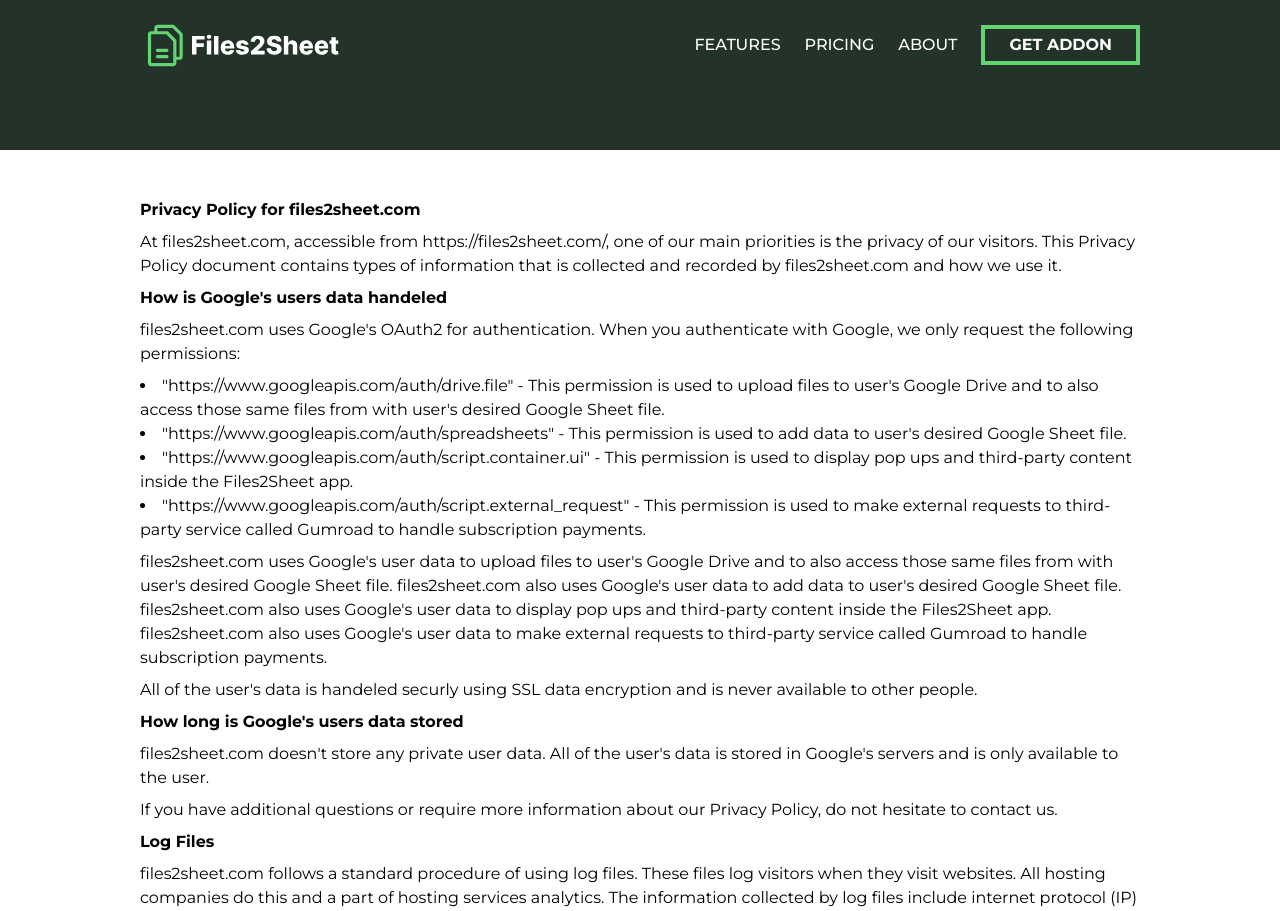
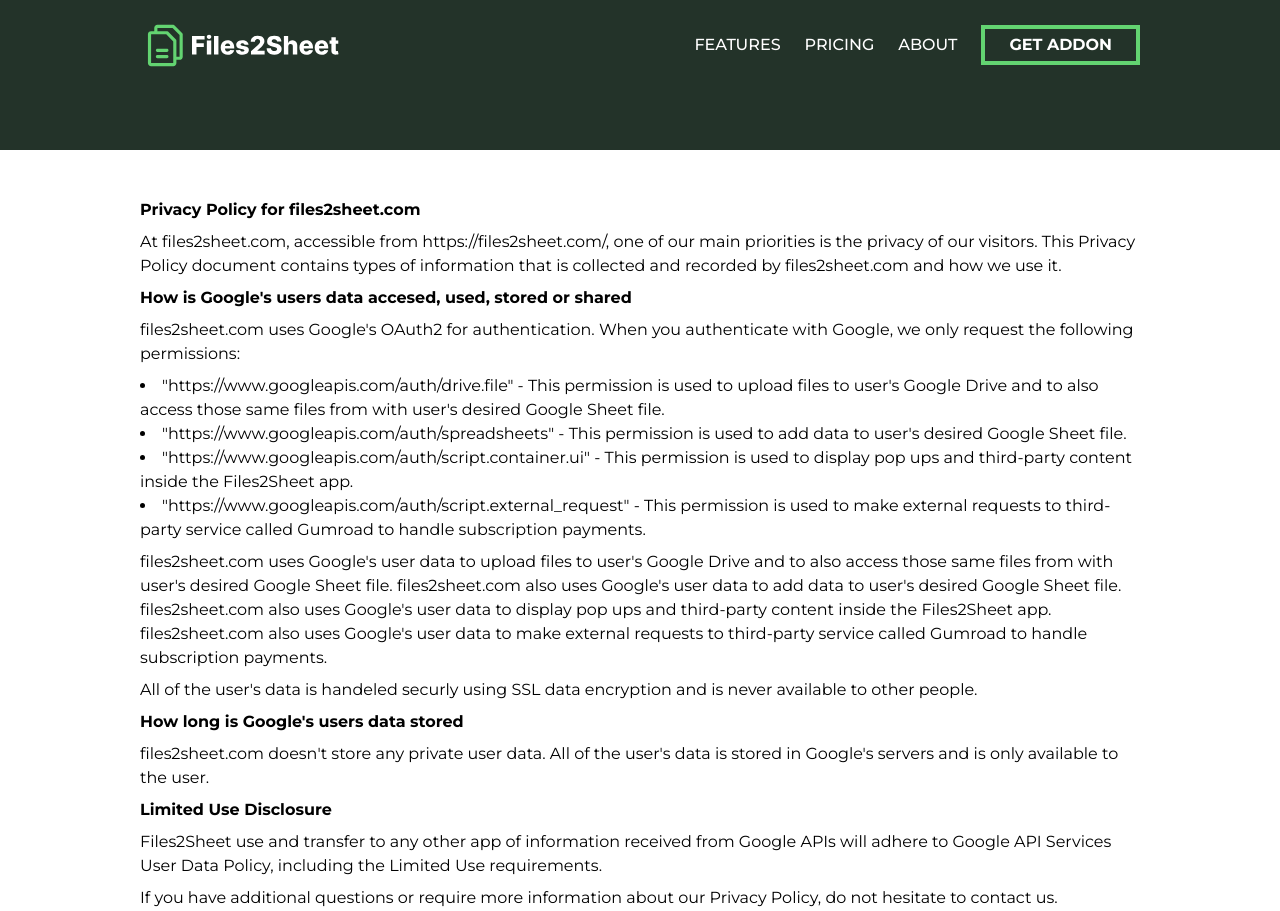
Before and after one commit to JureRelja/files2sheet, a Next.js app: page /privacy-policy in a window 1280 px wide. Shown: the top 911 px of the page. Built offline with nearby package versions, Linux system fonts and the light colour scheme.

Commit message:
privacy update

```diff
--- a/app/privacy-policy/page.tsx
+++ b/app/privacy-policy/page.tsx
@@ -22,7 +22,9 @@
         </p>
 
         <h2>
-          <strong>How is Google's users data handeled</strong>
+          <strong>
+            How is Google's users data accesed, used, stored or shared
+          </strong>
         </h2>
 
         <p>
@@ -71,6 +73,15 @@
         <p>
           files2sheet.com doesn't store any private user data. All of the user's
           data is stored in Google's servers and is only available to the user.
+        </p>
+
+        <h2>
+          <strong>Limited Use Disclosure</strong>
+        </h2>
+        <p>
+          Files2Sheet use and transfer to any other app of information received
+          from Google APIs will adhere to Google API Services User Data Policy,
+          including the Limited Use requirements.
         </p>
 
         <p>
```
